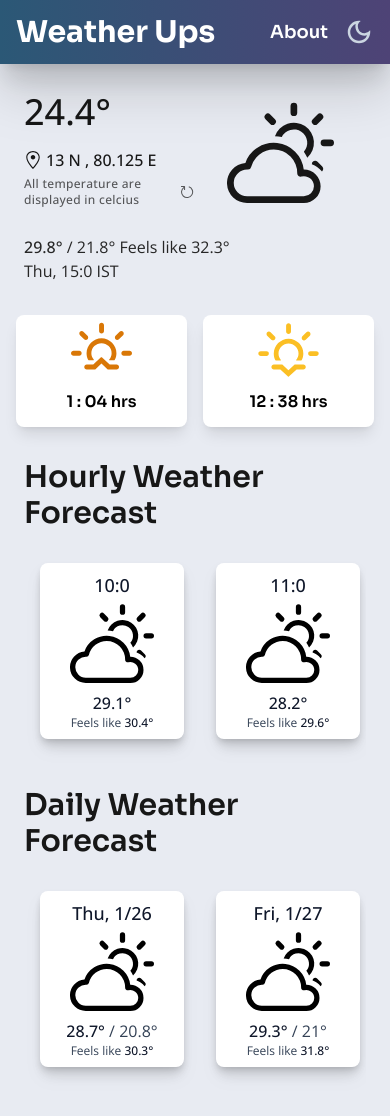
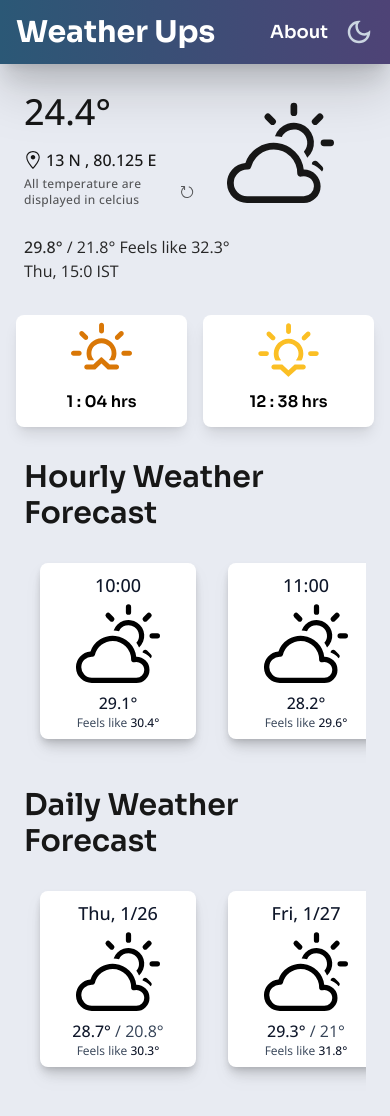
Before and after one commit to bhendi-boi/WeatherUps, a React (Vite) app: page / in a window 390 px wide. Shown: the top 1116 px of the page. Built offline with nearby package versions, Linux system fonts and the light colour scheme; no server answers.

Commit message:
fixed 11:0 issue

```diff
--- a/src/components/WeatherCard.tsx
+++ b/src/components/WeatherCard.tsx
@@ -20,7 +20,7 @@ export const HourlyWeatherCard = ({
 	return (
 		<motion.div
 			whileHover={{ scale: 1.1, y: "-5%" }}
-			className="flex flex-col items-center py-2 bg-white rounded-lg shadow-lg cursor-pointer w-36 h-44 drop-shadow-lg md:w-44 md:h-52"
+			className="flex flex-col items-center py-2 bg-white rounded-lg shadow-lg cursor-pointer min-w-[40vw] h-44 drop-shadow-lg md:min-w-min md:w-44 md:h-52"
 		>
 			<span className="text-lg font-medium text-slate-900">{time}</span>
 			<div className="flex-grow pb-2 text-black">
@@ -59,7 +59,7 @@ export const DailyWeatherCard = ({
 		<motion.div
 			whileHover={{ scale: 1.1, y: "-5%" }}
 			transition={{ type: "tween", ease: "easeOut", duration: 0.2 }}
-			className="flex flex-col items-center py-2 bg-white rounded-lg shadow-lg cursor-pointer w-36 h-44 drop-shadow-lg md:w-44 md:h-52"
+			className="flex flex-col items-center py-2 bg-white rounded-lg shadow-lg cursor-pointer min-w-[40vw] h-44 drop-shadow-lg md:min-w-min md:w-44 md:h-52"
 		>
 			<span className="text-lg font-medium text-slate-900">{day}</span>
 			<div className="flex-grow pb-2 text-black">{getIcon({ weatherCode })}</div>
--- a/src/helpers/getAnHoursData.tsx
+++ b/src/helpers/getAnHoursData.tsx
@@ -4,7 +4,7 @@ export default function getAnHoursData(hourly: any, num: number) {
 	function getHour(timeStamp: number) {
 		const date = new Date(timeStamp * 1000);
 		let currentHours = date.getHours();
-		let currentMin = date.getMinutes();
+		let currentMin = date.getMinutes() === 0 ? "00" : date.getMinutes();
 		return currentHours + ":" + currentMin;
 	}
 	const weatherCode = hourly["weathercode"][num];
--- a/src/index.css
+++ b/src/index.css
@@ -80,7 +80,7 @@ h6 {
   .scrollbar::-webkit-scrollbar {
     width: .4rem;
     height: .6rem;
-    background-color: aliceblue;
+    /* background-color: aliceblue; */
     border-radius: .3rem;
   }
 
@@ -95,7 +95,7 @@ h6 {
 
   .scrollbar-page::-webkit-scrollbar {
     width: .8rem;
-    background-color: #C9C9C9;
+    /* background-color: #C9C9C9; */
   }
 
   .scrollbar-page::-webkit-scrollbar-thumb {
@@ -110,11 +110,11 @@ h6 {
 
   .scrollbar {
     scrollbar-width: auto;
-    scrollbar-color: #386FA4 aliceblue;
+    scrollbar-color: #386FA4;
   }
 
   .scrollbar-page {
     scrollbar-width: auto;
-    scrollbar-color: #386FA4 aliceblue;
+    scrollbar-color: #386FA4;
   }
 }
```
